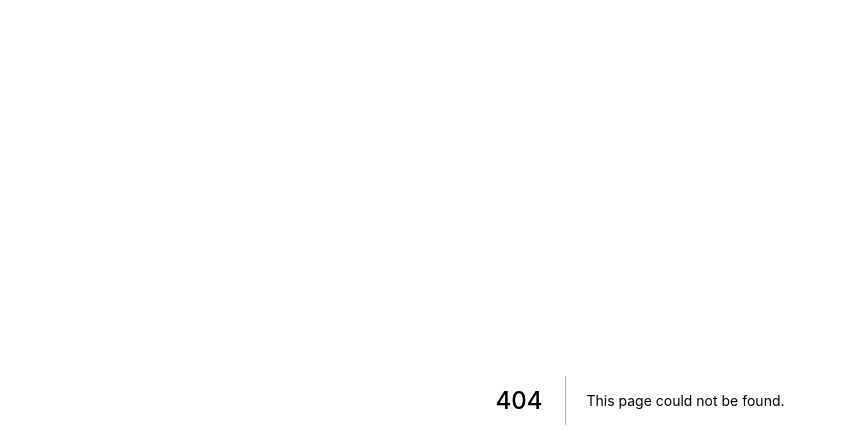
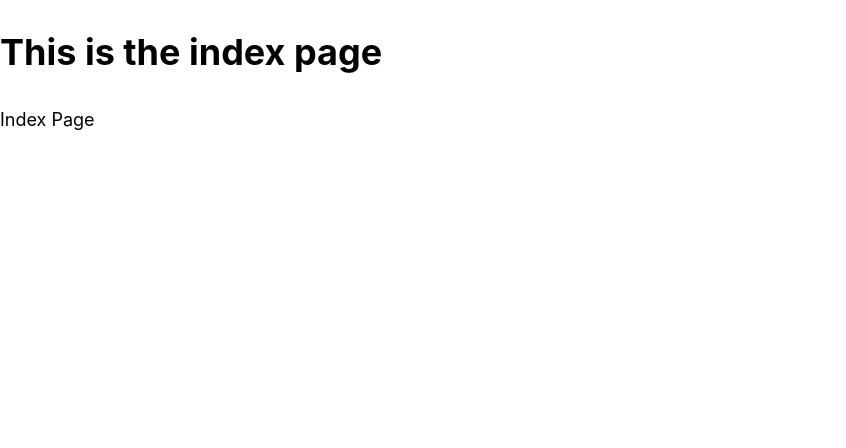
Before and after one commit to omarlari/nextjs-blog, a Next.js app: page / in a window 1280 px wide. Before the commit this address had no page. Shown: the top 448 px of the page, without its empty margins (0-846 px from the left). Built offline with nearby package versions, Linux system fonts and the light colour scheme.

Commit message:
fixed index

```diff
--- /dev/null
+++ b/pages/index.tsx
@@ -0,0 +1,10 @@
+// login.tsx
+
+export default function Login() {
+    return (
+      <div>
+        <h1>This is the index page</h1>
+        <p>Index Page</p>
+      </div>
+    );
+  }
```
